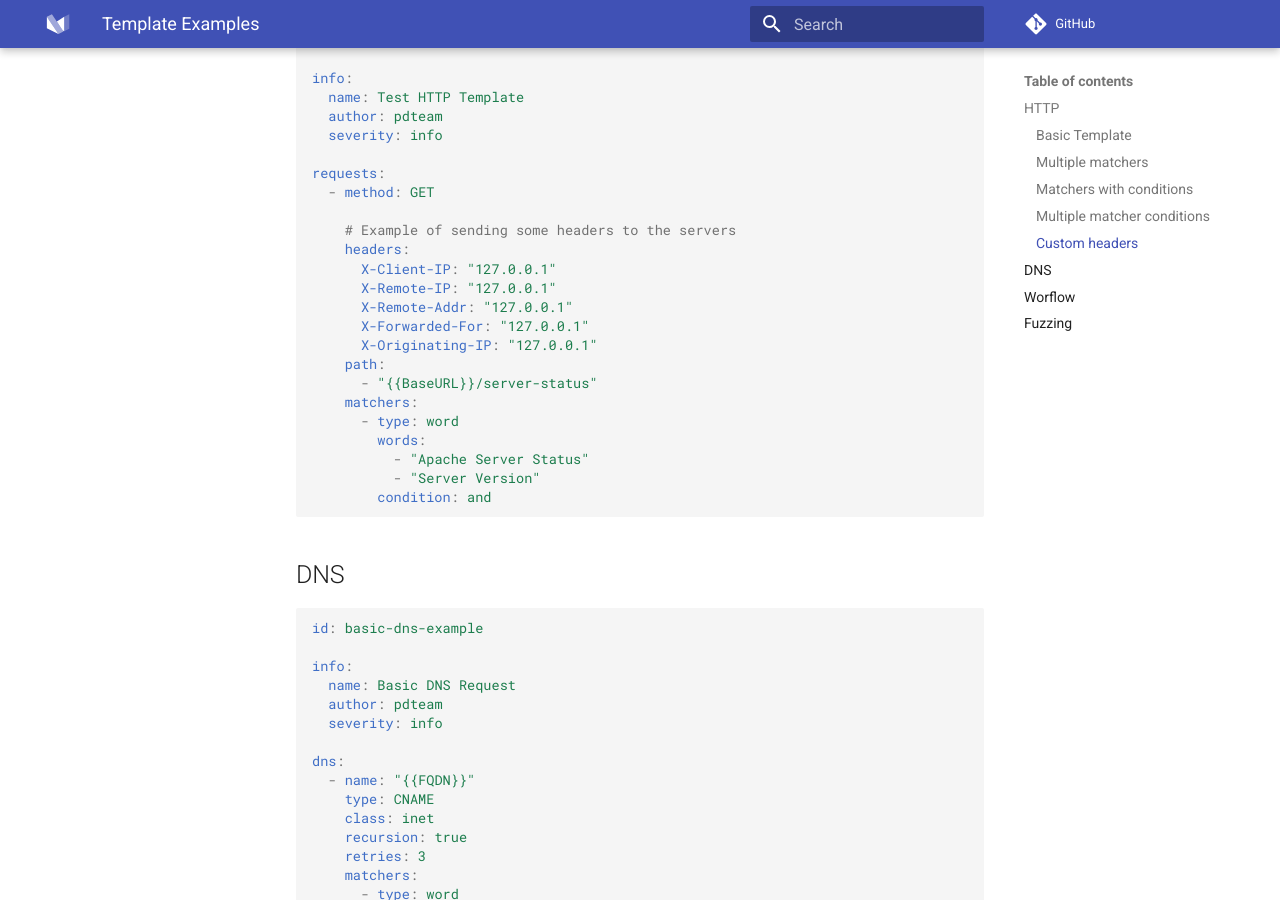
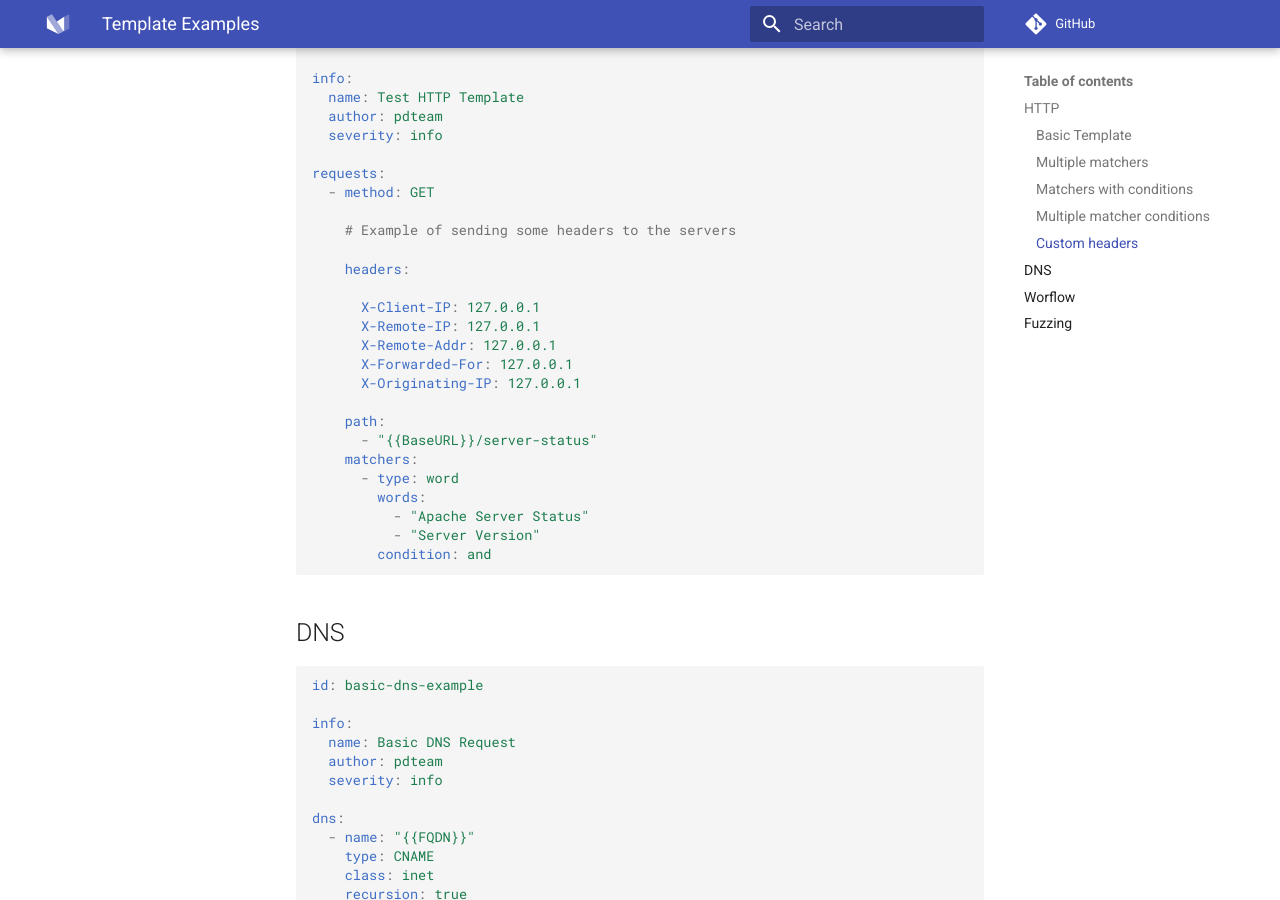
Before and after one commit to projectdiscovery/nuclei-docs, an MkDocs documentation site: the page built from docs/examples.md, in a window 1280 px wide and 900 px high, scrolled down 2546 px. Built offline with MkDocs 1.6.1 and Material for MkDocs 9.7.7, drawn with Linux system fonts in a browser that asks for light colours; comment, search, counter and statistics services are not loaded.

```diff
--- a/docs/examples.md
+++ b/docs/examples.md
@@ -133,12 +133,15 @@ requests:
   - method: GET
 
     # Example of sending some headers to the servers
+
     headers:
-      X-Client-IP: "127.0.0.1"
-      X-Remote-IP: "127.0.0.1"
-      X-Remote-Addr: "127.0.0.1"
-      X-Forwarded-For: "127.0.0.1"
-      X-Originating-IP: "127.0.0.1"
+
+      X-Client-IP: 127.0.0.1
+      X-Remote-IP: 127.0.0.1
+      X-Remote-Addr: 127.0.0.1
+      X-Forwarded-For: 127.0.0.1
+      X-Originating-IP: 127.0.0.1
+
     path:
       - "{{BaseURL}}/server-status"
     matchers:
```
